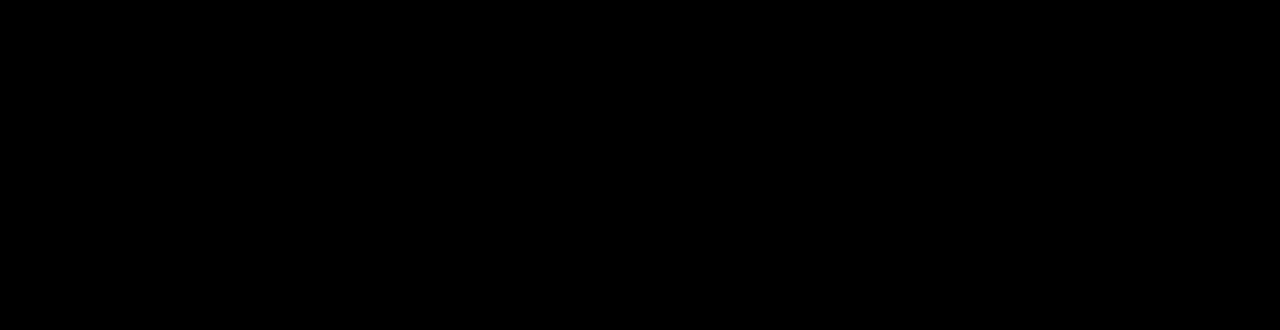
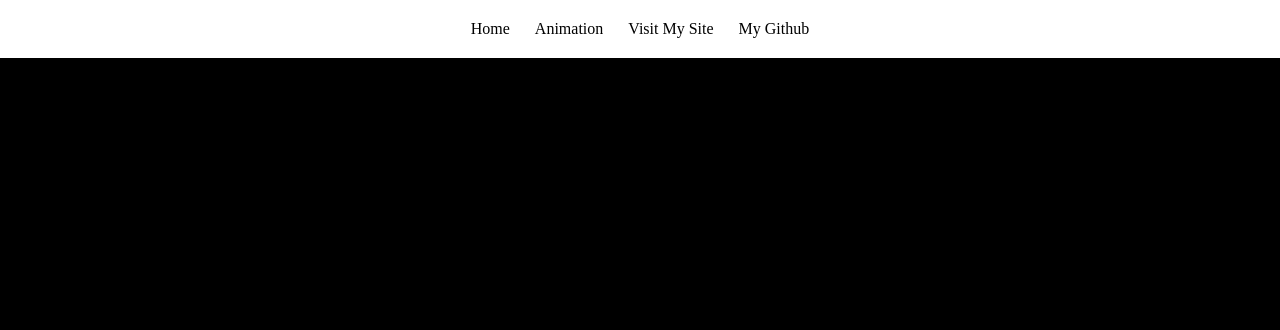
Before and after one commit to shahriararafat/creative-it-homework-4, a plain HTML site: page animation.html in a window 1280 px wide. Shown: the top 330 px of the page. Drawn offline with Linux system fonts and the light colour scheme.

Commit message:
homework complete

```diff
--- a/animation.html
+++ b/animation.html
@@ -5,8 +5,20 @@
     <meta name="viewport" content="width=device-width, initial-scale=1.0">
     <title> Css Animation | Homework 4</title>
     <link rel="stylesheet" href="./style/animation.css">
+    <link rel="stylesheet" href="./style/style.css">
 </head>
 <body>
+
+    <div class="nav">
+        <ul>
+            <li><a href="./index.html">Home</a></li>
+            <li><a href="./animation.html">Animation</a></li>
+            <li><a href="https://www.shahriararafat.com/">Visit My Site</a></li>
+            <li><a href="https://github.com/shahriararafat">My Github</a></li>
+        </ul>
+    </div>
+
+
     <div class="name">
         <h1 class="first-name">Shahriar</h1>
         <h1 class="last-name">Arafat</h1>
--- a/style/style.css
+++ b/style/style.css
@@ -1,11 +1,12 @@
-
 
 ul{
     display: flex;
     column-gap: 25px;
     align-items: center;
     justify-content: center;
-    margin: 50px;
+    margin-top: 20px;
+    margin-bottom: 20px;
+
 }
 li{
     list-style: none;
```
